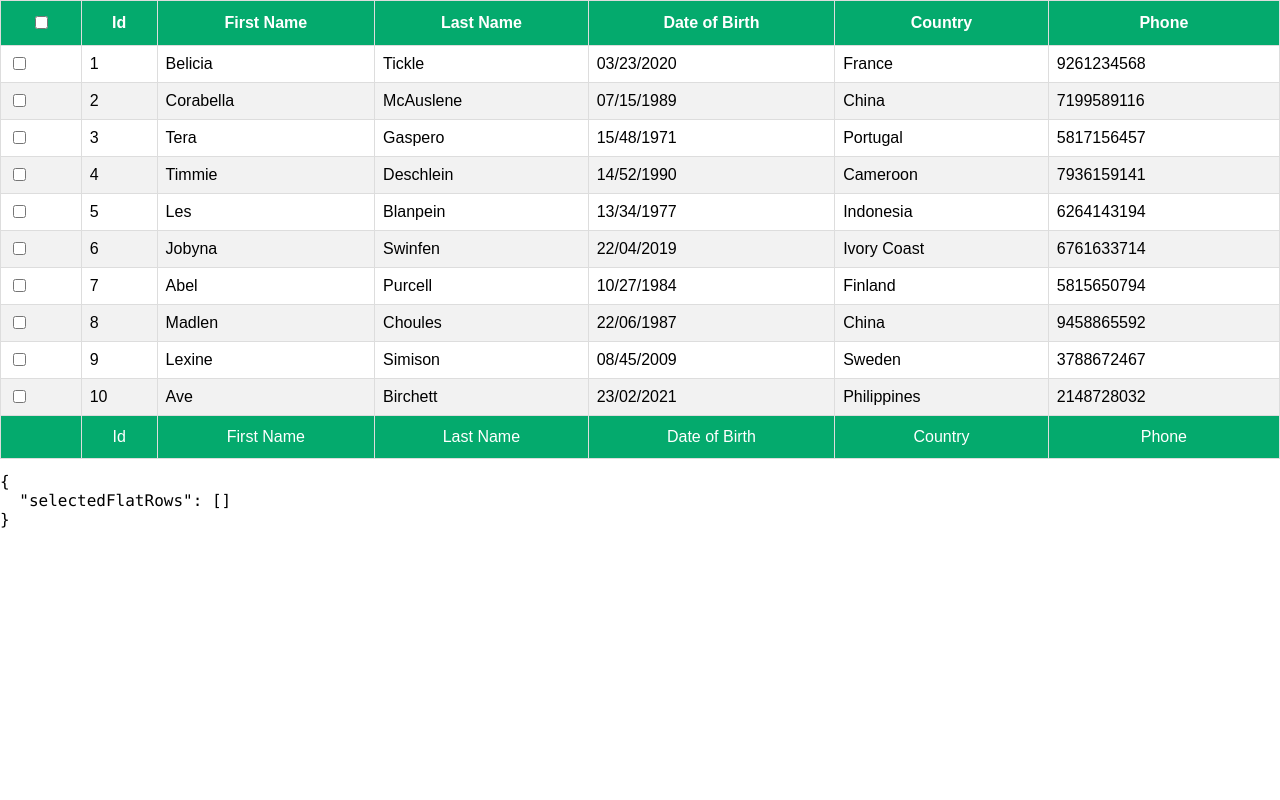
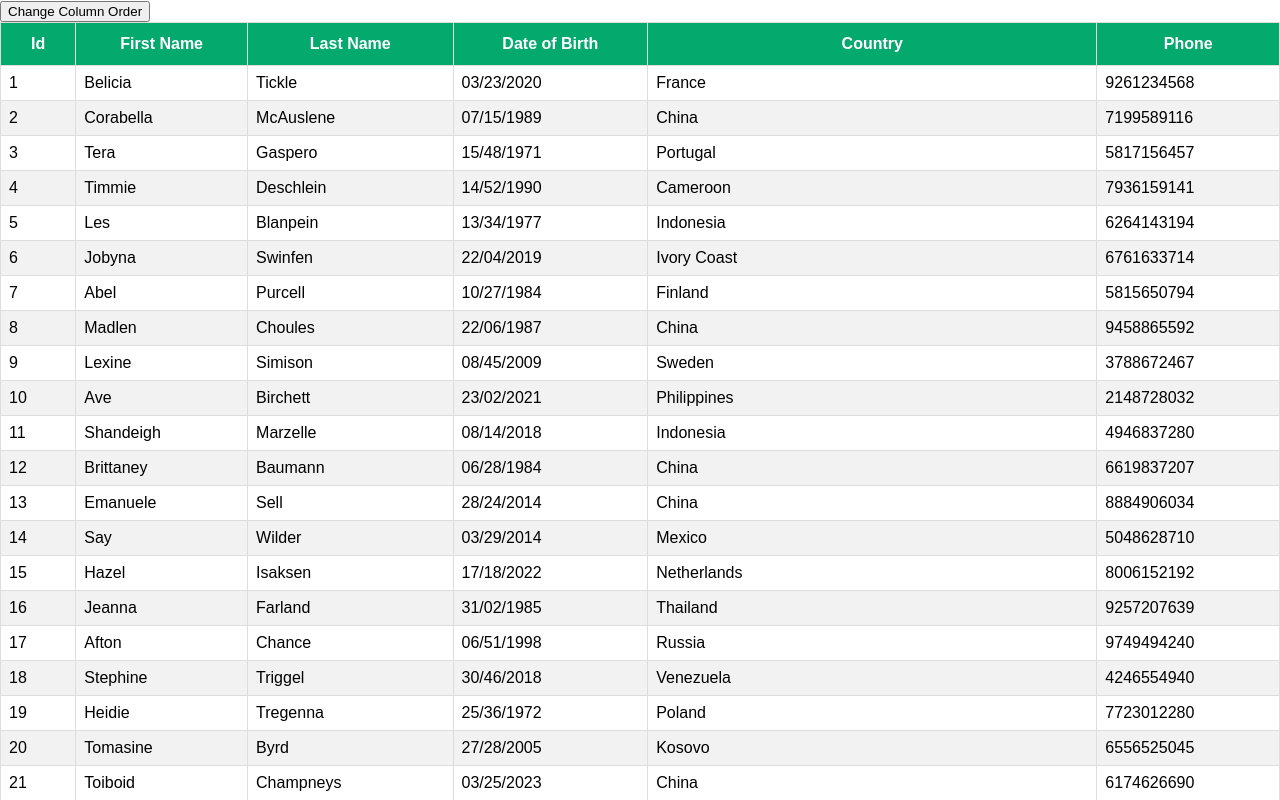
Before and after one commit to Mohit3312/react-table-demo, a React (Create React App) app: page / in a window 1280 px wide. Shown: the top 800 px of the page. Built offline with nearby package versions, Linux system fonts and the light colour scheme.

Commit message:
Implemented Column Ordering functionality in react table.

```diff
--- a/src/App.js
+++ b/src/App.js
@@ -1,10 +1,10 @@
 import "./App.css";
-import { RowSelection } from "./components/RowSelection";
+import { ColumnOrder } from "./components/ColumnOrder";
 
 function App() {
   return (
     <div>
-      <RowSelection />
+      <ColumnOrder />
     </div>
   );
 }
--- /dev/null
+++ b/src/components/ColumnOrder.js
@@ -0,0 +1,76 @@
+import React from "react";
+import { useMemo } from "react";
+import { COLUMNS } from "./columns";
+import MOCK_DATA from "./MOCK_DATA.json";
+import { useTable, useColumnOrder } from "react-table";
+import "./table.css";
+
+export const ColumnOrder = () => {
+  const columns = useMemo(() => COLUMNS, []);
+  const data = useMemo(() => MOCK_DATA, []);
+
+  const {
+    getTableProps,
+    getTableBodyProps,
+    headerGroups,
+    footerGroups,
+    rows,
+    prepareRow,
+    setColumnOrder,
+  } = useTable(
+    {
+      columns,
+      data,
+    },
+    useColumnOrder
+  );
+
+  const changeOrder = () => {
+    setColumnOrder([
+      "id",
+      "first_name",
+      "last_name",
+      "phone",
+      "country",
+      "date_of_birth",
+    ]);
+  };
+
+  return (
+    <>
+      <button onClick={changeOrder}>Change Column Order</button>
+      <table {...getTableProps()}>
+        <thead>
+          {headerGroups.map((headerGroup) => (
+            <tr {...headerGroup.getHeaderGroupProps()}>
+              {headerGroup.headers.map((header) => (
+                <th {...header.getHeaderProps()}>{header.render("Header")}</th>
+              ))}
+            </tr>
+          ))}
+        </thead>
+        <tbody {...getTableBodyProps()}>
+          {rows.map((row) => {
+            prepareRow(row);
+            return (
+              <tr {...row.getRowProps()}>
+                {row.cells.map((cell) => (
+                  <td {...cell.getCellProps()}>{cell.render("Cell")}</td>
+                ))}
+              </tr>
+            );
+          })}
+        </tbody>
+        <tfoot>
+          {footerGroups.map((footerGroup) => (
+            <tr {...footerGroup.getFooterGroupProps()}>
+              {footerGroup.headers.map((header) => (
+                <td {...header.getFooterProps()}>{header.render("Footer")}</td>
+              ))}
+            </tr>
+          ))}
+        </tfoot>
+      </table>
+    </>
+  );
+};
--- a/src/index.js
+++ b/src/index.js
@@ -6,9 +6,9 @@
 
 const root = ReactDOM.createRoot(document.getElementById("root"));
 root.render(
-  // <React.StrictMode>
-  <App />
-  // </React.StrictMode>
+  <React.StrictMode>
+    <App />
+  </React.StrictMode>
 );
 
 // If you want to start measuring performance in your app, pass a function
```
